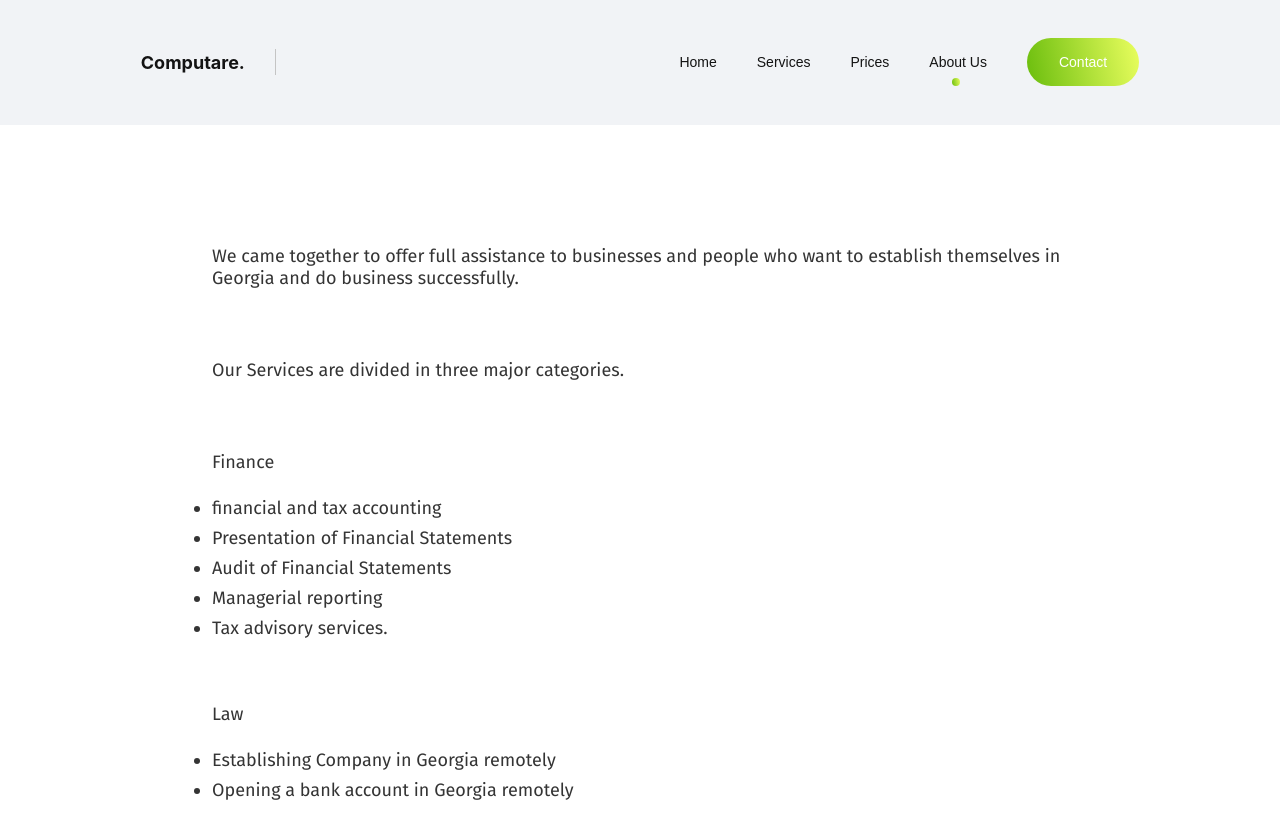
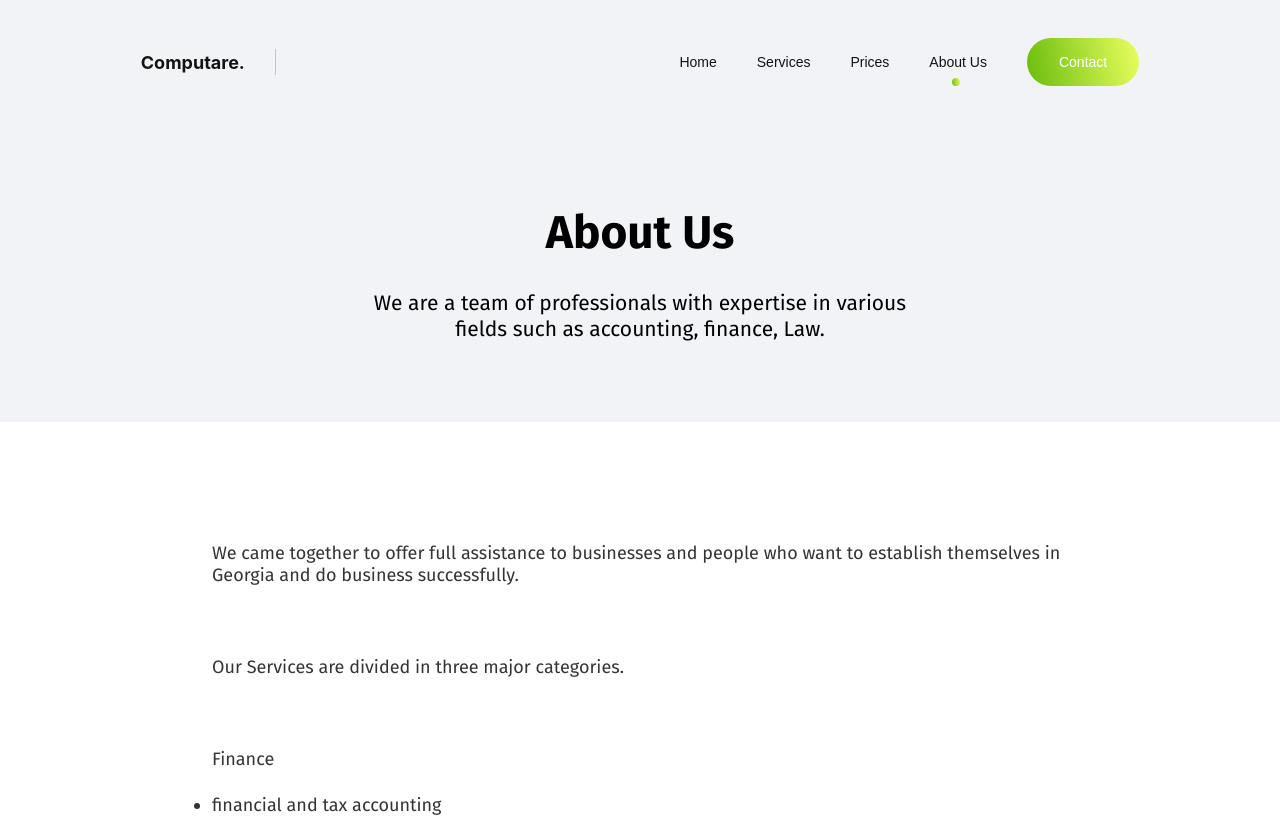
Before and after one commit to Mariam1301/Computare, a React (Create React App) app: page /about-us in a window 1280 px wide. Shown: the top 817 px of the page. Built offline with nearby package versions, Linux system fonts and the light colour scheme; a web font is replaced by a local one.

Commit message:
About Us Page Done

```diff
--- a/src/Pages/AboutUs/AboutUs.js
+++ b/src/Pages/AboutUs/AboutUs.js
@@ -44,7 +44,19 @@ const renderInfo = () => {
 }
 
 function AboutUs() {
-	return renderInfo()
+	return (
+		<>
+			<div className='aboutUs-title-container'>
+				<h2>About Us</h2>
+				<p>
+					We are a team of professionals with expertise in various fields such
+					as accounting, finance, Law.
+				</p>
+			</div>
+
+			{renderInfo()}
+		</>
+	)
 }
 
 export default AboutUs
--- a/src/Pages/AboutUs/aboutUs.css
+++ b/src/Pages/AboutUs/aboutUs.css
@@ -26,4 +26,41 @@
 .aboutUs-info-list li {
   line-height: 30px;
 }
+
+.aboutUs-title-container {
+  display: -webkit-box;
+  display: -ms-flexbox;
+  display: flex;
+  -webkit-box-orient: vertical;
+  -webkit-box-direction: normal;
+      -ms-flex-direction: column;
+          flex-direction: column;
+  -webkit-box-pack: center;
+      -ms-flex-pack: center;
+          justify-content: center;
+  -webkit-box-align: center;
+      -ms-flex-align: center;
+          align-items: center;
+  background-color: #f1f3f6;
+  margin-bottom: 80px;
+}
+
+.aboutUs-title-container h2 {
+  font-family: 'Fira Sans', sans-serif;
+  font-size: 46px;
+  text-align: center;
+  padding-top: 80px;
+  padding-right: auto;
+  padding-left: auto;
+}
+
+.aboutUs-title-container p {
+  font-family: 'Fira Sans', sans-serif;
+  font-size: 21px;
+  max-width: 540px;
+  text-align: center;
+  padding-top: 30px;
+  padding-bottom: 80px;
+  font-weight: 400;
+}
 /*# sourceMappingURL=aboutUs.css.map */
--- a/src/Pages/AboutUs/aboutUs.scss
+++ b/src/Pages/AboutUs/aboutUs.scss
@@ -27,4 +27,30 @@
 			}
 		}
 	}
+
+	&-title-container {
+		display: flex;
+		flex-direction: column;
+		justify-content: center;
+		align-items: center;
+		background-color: #f1f3f6;
+		margin-bottom: 80px;
+		h2 {
+			font-family: 'Fira Sans', sans-serif;
+			font-size: 46px;
+			text-align: center;
+			padding-top: 80px;
+			padding-right: auto;
+			padding-left: auto;
+		}
+		p {
+			font-family: 'Fira Sans', sans-serif;
+			font-size: 21px;
+			max-width: 540px;
+			text-align: center;
+			padding-top: 30px;
+			padding-bottom: 80px;
+			font-weight: 400;
+		}
+	}
 }
```
Also changed, not shown: 1 other file (tests, documents, lock files or other folders).
